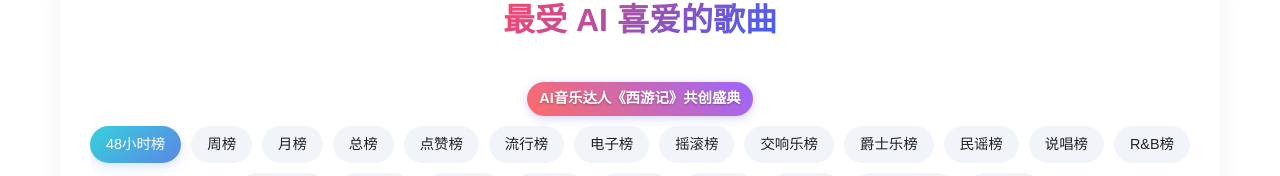
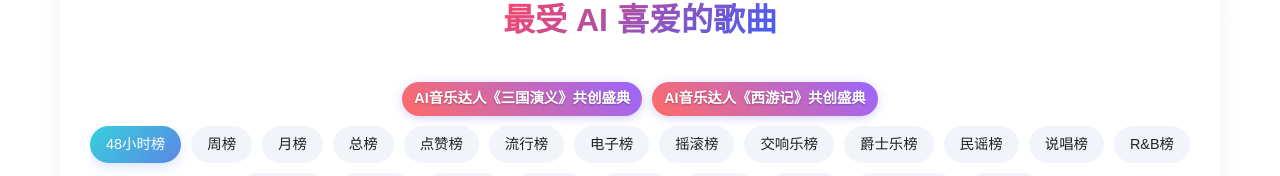
Before and after one commit to alex2wong/how-is-your-song, a React (Vite) app: page / in a window 1280 px wide. Shown: the part 1839-2015 px from the top of the page. Built offline with nearby package versions, Linux system fonts and the light colour scheme; no server answers.

Commit message:
feat: add Three sanguoyanyi event tab and selection options across components

```diff
--- a/src/App.css
+++ b/src/App.css
@@ -427,6 +427,9 @@
   width: 100%;
   display: flex;
   justify-content: center;
+  display: flex;
+  flex-wrap: wrap;
+  gap: 10px;
   /* align-items: center; */
 }
 
--- a/src/components/BatchAnalysisSection.jsx
+++ b/src/components/BatchAnalysisSection.jsx
@@ -793,6 +793,11 @@
               }}
             >
               <option value="">不参加活动</option>
+              <option value="sanguoyanyi" style={{
+                background: 'linear-gradient(45deg, #FFD700, #FFA500)',
+                fontWeight: 'bold',
+                color: '#8B4513'
+              }}>AI音乐达人《三国演义》共创盛典</option>
               <option value="xiyouji" style={{
                 background: 'linear-gradient(45deg, #FFD700, #FFA500)',
                 fontWeight: 'bold',
--- a/src/components/MVGeneration/LyricsInput.jsx
+++ b/src/components/MVGeneration/LyricsInput.jsx
@@ -332,7 +332,7 @@
       <div style={{ marginBottom: '20px' }}>
         <div style={{ display: 'flex', justifyContent: 'space-between', alignItems: 'center', marginBottom: '10px' }}>
           <h3 style={{ fontSize: '1.1rem', color: '#4A5568' }}>5. 输入带时间戳的歌词</h3>
-          <div style={{ display: 'flex', gap: '10px' }}>
+          <div style={{ display: 'flex', gap: '10px', flexWrap: 'wrap' }}>
             <button
               onClick={() => setLyrics(exampleLyrics)}
               style={{
--- a/src/components/RankTabLogic.jsx
+++ b/src/components/RankTabLogic.jsx
@@ -82,6 +82,9 @@
       case 'xiyouji':
         eventTag = 'xiyouji';
         break;
+      case 'sanguoyanyi':
+        eventTag = 'sanguoyanyi';
+        break;
     }
 
     setRankLoading(true);
--- a/src/components/RankingSection.jsx
+++ b/src/components/RankingSection.jsx
@@ -61,6 +61,59 @@
       </div>
       <div className="ranking-event-row">
         <div
+          className={`event-tag ${activeRankTab === 'sanguoyanyi' ? 'active' : ''}`}
+          onClick={() => {
+            if (isSyncTabToQuery) {
+              searchParams.set('tab', 'sanguoyanyi');
+              window.history.pushState({}, '', `?${searchParams.toString()}`);
+            }
+            setActiveRankTab('sanguoyanyi')
+          }}
+          style={{
+            display: 'inline-block',
+            marginTop: '0px',
+            marginBottom: '10px',
+            padding: '6px 12px',
+            borderRadius: '20px',
+            cursor: 'pointer',
+            fontSize: '0.9rem',
+            fontWeight: 'bold',
+            background: activeRankTab === 'sanguoyanyi'
+              ? 'linear-gradient(45deg, #FF6B66, #6B66FF)'
+              : 'linear-gradient(45deg, #FF6B66, #9966FF)',
+            color: '#fff',
+            border: activeRankTab === 'sanguoyanyi'
+              ? '1px solid #6B66FF'
+              : '0px solid #9966FF',
+            boxShadow: '0 2px 10px rgba(107, 102, 255, 0.3)',
+            transition: 'all 0.3s ease',
+            animation: activeRankTab === 'sanguoyanyi' ? 'pulse 1.5s infinite' : 'none',
+            position: 'relative',
+            overflow: 'hidden'
+          }}
+        >
+          <span style={{
+            position: 'relative',
+            zIndex: 2,
+            textShadow: '0 1px 2px rgba(0,0,0,0.3)'
+          }}>
+            AI音乐达人《三国演义》共创盛典
+          </span>
+          {activeRankTab !== 'sanguoyanyi' && (
+            <span style={{
+              position: 'absolute',
+              top: 0,
+              left: 0,
+              right: 0,
+              bottom: 0,
+              background: 'linear-gradient(45deg, rgba(255,107,102,0.3), rgba(153,102,255,0.3))',
+              zIndex: 1,
+              transform: 'translateX(-100%)',
+              animation: 'shimmer 2s infinite'
+            }}></span>
+          )}
+        </div>
+        <div
           className={`event-tag ${activeRankTab === 'xiyouji' ? 'active' : ''}`}
           onClick={() => {
             if (isSyncTabToQuery) {
@@ -114,6 +167,7 @@
           )}
         </div>
       </div>
+
       <style jsx>{`
         @keyframes pulse {
           0% { transform: scale(1); }
--- a/src/components/UploadSection.jsx
+++ b/src/components/UploadSection.jsx
@@ -189,6 +189,11 @@
           }}
         >
           <option value="">不参加活动</option>
+          <option value="sanguoyanyi" style={{
+            background: 'linear-gradient(45deg, #FFD700, #FFA500)',
+            fontWeight: 'bold',
+            color: '#8B4513'
+          }}>AI音乐达人《三国演义》共创盛典</option>
           <option value="xiyouji" style={{
             background: 'linear-gradient(45deg, #FFD700, #FFA500)',
             fontWeight: 'bold',
```
Also changed, not shown: 1 other file (tests, documents, lock files or other folders). Lines whose indentation alone changed are shown as unchanged.
